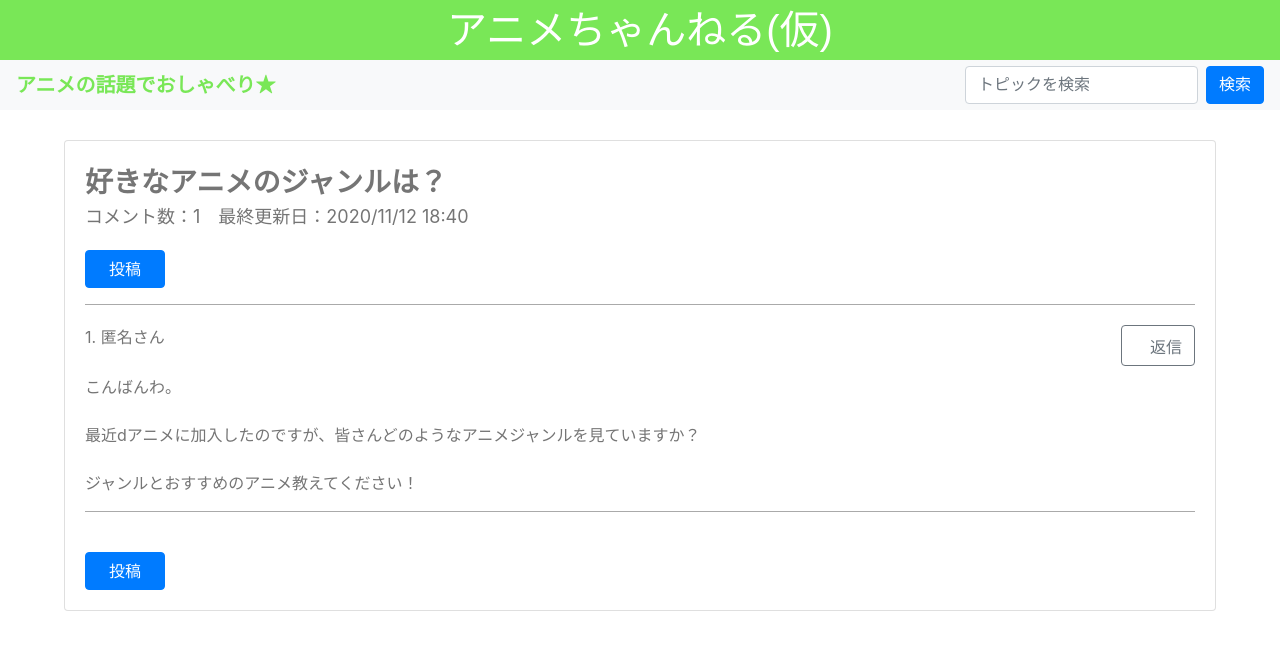
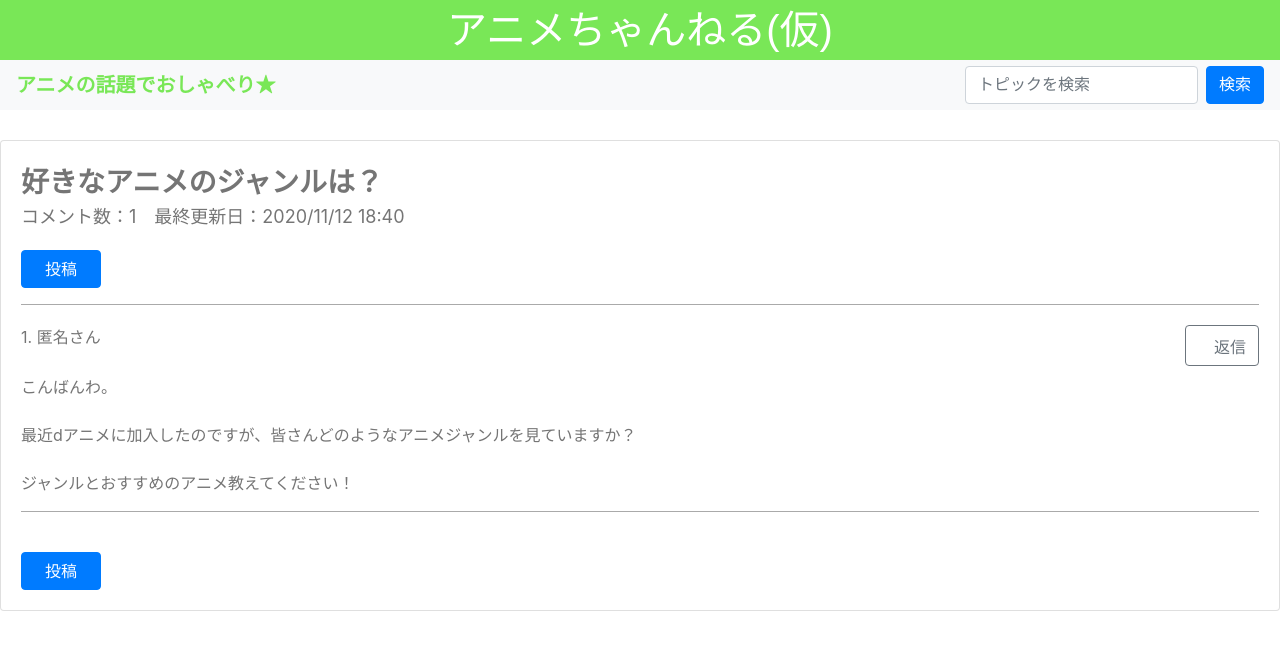
Before and after one commit to ken2pg/board, a React app in the folder frontend/: page / in a window 1280 px wide. Shown: the top 650 px of the page. Built offline with nearby package versions, Linux system fonts and the light colour scheme; some icons are missing.

Commit message:
cssの修正

```diff
--- a/frontend/src/components/Board.tsx
+++ b/frontend/src/components/Board.tsx
@@ -55,7 +55,7 @@ const Board = () => {
 
   return (
     <div className="Board">
-      <Card style={{ width: '90%' }} className="CardComponent">
+      <Card className="CardComponent">
         <Card.Body>
           <div className="cardTitle">好きなアニメのジャンルは？</div>
           <div className="cardDetail">
```
